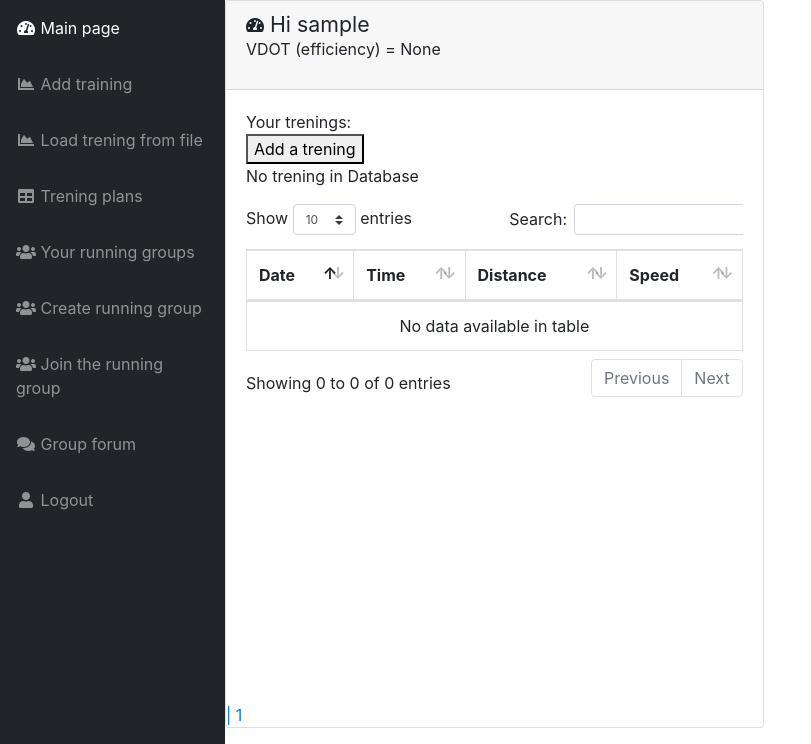
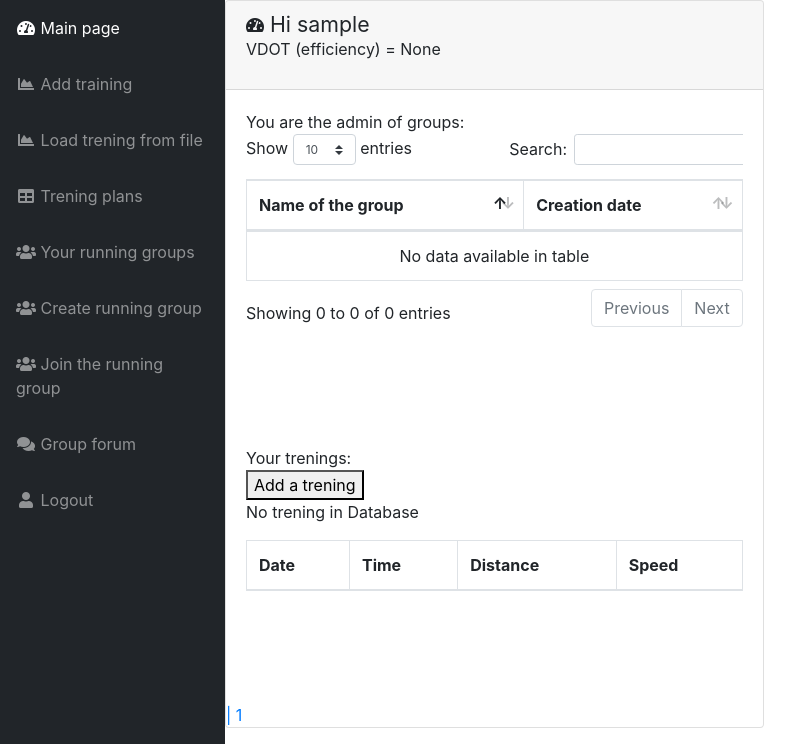
Before and after one commit to przemyslawkulak/Racemate-aplikacja-biegowa, a Django app: page / in a window 1280 px wide. Shown: the part 56-800 px from the top of the page, without its empty margins (0-811 px from the left). Run offline with Django 3.2, Linux system fonts and the light colour scheme; the visitor is signed in with stand-in values (Sample User, id 1); data that the repository does not hold is empty; some libraries are stand-ins or nearby versions.

Commit message:
AdminView and joing to group

```diff
--- a/Racemate/Racemate/urls.py
+++ b/Racemate/Racemate/urls.py
@@ -17,7 +17,7 @@
 from django.urls import path, re_path
 
 from group.views import RunningGroupView, MemberView, CreateGroupView, ShowGroupsView, JoinGroupView, JoinConfirmView, \
-    AdminConfirmView
+    AdminConfirmView, AdminView
 from messanger.views import ForumView, ForumChoiceView, SendMessageView, SendMessageGroupView, MessangerView
 from racemate.views import (LogoutView, LoginView, LandingView, LandingGeneratorView,
                             RegisterView, customhandler404, customhandler500)
@@ -45,6 +45,7 @@
     path('joingroup/', JoinGroupView.as_view(), name='join-group'),
     re_path(r'joingroupconfirm/(?P<id>(\d)+)/$', JoinConfirmView.as_view(), name='join-group-confirm'),
     re_path(r'adminconfirm/(?P<id>(\d)+)/(?P<sender>(\d)+)$', AdminConfirmView.as_view(), name='adminconfirm'),
+    re_path(r'adminview/(?P<id>(\d)+)$', AdminView.as_view(), name='adminview'),
 
     # messanger
     re_path(r'forum/(?P<id>(\d)+)/$', ForumView.as_view(), name='forum'),
--- a/Racemate/messanger/templates/messanger/messanger.html
+++ b/Racemate/messanger/templates/messanger/messanger.html
@@ -32,7 +32,7 @@
                       <td>{{i.content}} </td>
                         {% if i.groupjoin is not null %}
                         {% if i.to == request.user %}
-                        <td><a href="{% url 'adminconfirm' id=i.groupjoin.id sender=i.sender.id %}">Przyjmij do grupy</a></td>
+                        <td><a href="{% url 'adminconfirm' id=i.groupjoin.id sender=i.sender.id %}">Join to group</a></td>
                         {% endif %}
                         {% endif %}
 
--- a/Racemate/racemate/templates/racemate/landing-page.html
+++ b/Racemate/racemate/templates/racemate/landing-page.html
@@ -9,6 +9,30 @@
             </div>
             <!--Username: {{user.username}} <br>-->
 
+    <div class="card-body">You are the admin of groups:
+              <div class="table-responsive">
+                <table class="table table-bordered" id="dataTable" width="100%" cellspacing="0">
+                  <thead>
+                    <tr>
+
+                      <th>Name of the group</th>
+
+                      <th>Creation date</th>
+
+                    </tr>
+                  </thead>
+                <tbody>
+                    {% for i in groups %}
+                    <tr>
+
+                        <td><a href='{% url "adminview" id=i.id %}'>{{i.name}}</a></td>
+                      <td>{{i.date}}</td>
+                    {% endfor%}
+                    </tr>
+                </tbody>
+                </table>
+              </div>
+            </div>
             <div class="card-body">Your trenings:
               <div class="table-responsive">
                 <table class="table table-bordered" id="dataTable" width="100%" cellspacing="0">
--- a/Racemate/racemate/views.py
+++ b/Racemate/racemate/views.py
@@ -13,7 +13,7 @@
 
 from racemate.forms import LoginForm
 
-from racemate.models import MyUser,  Message, PastTraining
+from racemate.models import MyUser, Message, PastTraining, RunningGroup
 from racemate.table import  generateVDOT
 
 
@@ -114,7 +114,9 @@
                 {"subject": i.subject, 'content': i.content,
                  'to': i.to, 'user': request.user,
                  'sender': i.sender, "id": i.id})
-        return render(request, "racemate/landing-page.html", {"training": a, "msg": m})
+        groups = RunningGroup.objects.filter(admins=request.user.id)
+        print(groups)
+        return render(request, "racemate/landing-page.html", {"training": a, "msg": m, "groups": groups})
 
 
 class LandingGeneratorView(LoginRequiredMixin, View):
```
Also changed, not shown: Racemate/group/templates/group/admingroup.html (added, +39 -0 lines), Racemate/group/views.py (+14 -1 lines).
